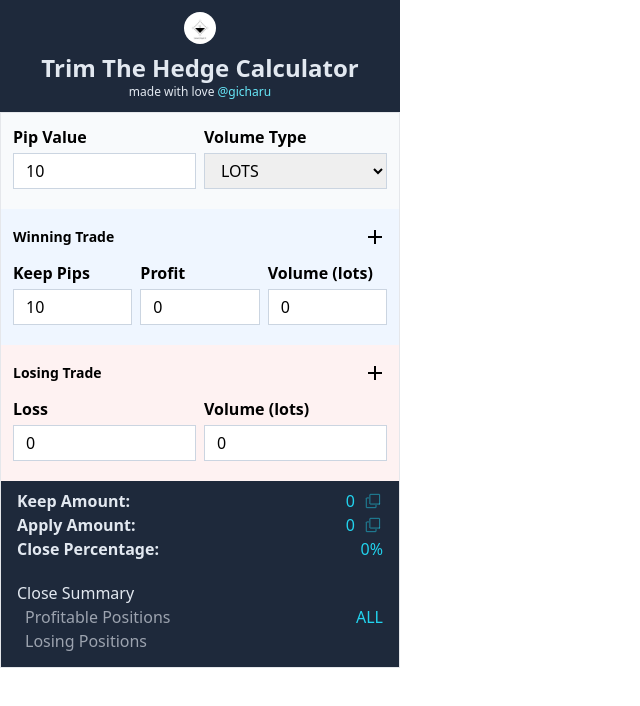
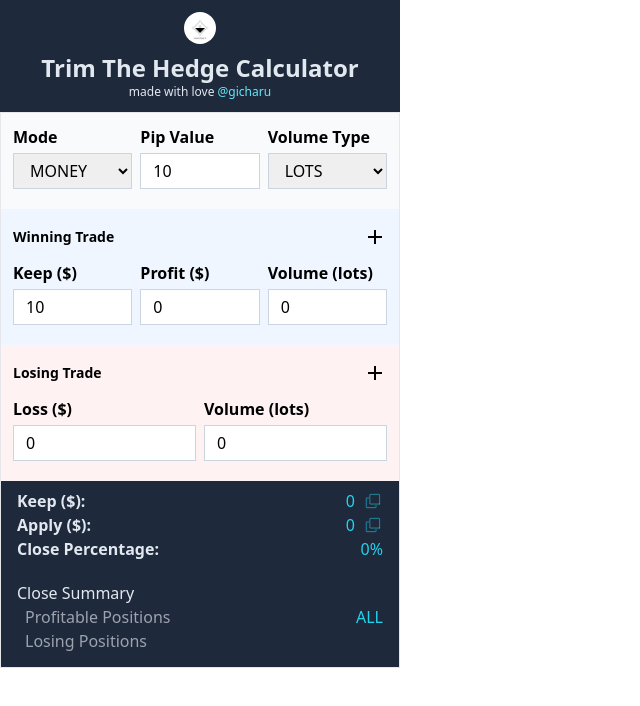
Before and after one commit to johngicharu/trim-the-hedge-calculator, a SvelteKit app: page / in a window 1280 px wide. Shown: the top 706 px of the page, without its empty margins (0-640 px from the left). Built offline with nearby package versions, Linux system fonts and the light colour scheme.

Commit message:
feat: use pips mode as opposed to always using money

```diff
--- a/src/lib/comps/ClosingTrades.svelte
+++ b/src/lib/comps/ClosingTrades.svelte
@@ -38,7 +38,8 @@
 								{close_item.lossVolume}
 								{$app_data.volumeType}
 								<span class="italic text-gray-400">
-									(-${close_item.lossAmount} Trade)
+									(-{$app_data.mode === 'MONEY' ? '$' : ''}{close_item.lossAmount}
+									{$app_data.mode === 'MONEY' ? 'Trade ' : 'pip Trade'})
 								</span>
 							</div>
 						</div>
--- a/src/lib/comps/LosingTrade.svelte
+++ b/src/lib/comps/LosingTrade.svelte
@@ -85,7 +85,7 @@
 	</div>
 	<div class="input_group">
 		<div class="input_wrapper">
-			<label for="loss">Loss</label>
+			<label for="loss">Loss ({$app_data.mode === 'MONEY' ? '$' : 'Pips'})</label>
 			<input type="number" name="loss" id="loss" bind:value={lossItem.lossAmount} />
 		</div>
 
--- a/src/lib/comps/ProfitableTrade.svelte
+++ b/src/lib/comps/ProfitableTrade.svelte
@@ -14,7 +14,7 @@
 	app_data.subscribe((apd) => {
 		if (
 			apd.activeProfitableTrade.index !== profitItem.index ||
-			apd.activeProfitableTrade.keepPips !== profitItem.keepPips ||
+			apd.activeProfitableTrade.keep !== profitItem.keep ||
 			apd.activeProfitableTrade.profitAmount !== profitItem.profitAmount ||
 			apd.activeProfitableTrade.profitVolume !== profitItem.profitVolume
 		) {
@@ -86,12 +86,12 @@
 
 	<div class="input_group">
 		<div class="input_wrapper">
-			<label for="keep_pips">Keep Pips</label>
-			<input type="number" name="keep_pips" id="keep_pips" bind:value={profitItem.keepPips} />
+			<label for="keep_value">Keep ({$app_data.mode === 'MONEY' ? '$' : 'Pips'})</label>
+			<input type="number" name="keep_value" id="keep_value" bind:value={profitItem.keep} />
 		</div>
 
 		<div class="input_wrapper">
-			<label for="profit">Profit</label>
+			<label for="profit">Profit ({$app_data.mode === 'MONEY' ? '$' : 'Pips'})</label>
 			<input type="number" name="profit" id="profit" bind:value={profitItem.profitAmount} />
 		</div>
 
--- a/src/lib/index.ts
+++ b/src/lib/index.ts
@@ -5,7 +5,7 @@ export const MAX_TRADES = 10;
 
 // place files you want to import through the `$lib` alias in this folder.
 export type IProfitItem = {
-	keepPips: number;
+	keep: number;
 	profitAmount: number;
 	profitVolume: number;
 	index: number;
@@ -20,6 +20,7 @@ export type ILossItem = {
 export type IAppData = {
 	pipValue: number;
 	volumeType: 'UNITS' | 'LOTS';
+	mode: 'MONEY' | 'PIPS';
 	activeProfitableTrade: IProfitItem;
 	activeLosingTrade: ILossItem;
 	profitTrades: IProfitItem[];
@@ -39,7 +40,7 @@ export async function addProfitableTrade() {
 	console.log('Add Profitable Trade');
 	app_data.update((d) => {
 		const newItem = {
-			keepPips: d.profitTrades[d.profitTrades.length - 1]?.keepPips || 10,
+			keep: d.profitTrades[d.profitTrades.length - 1]?.keep || 10,
 			profitAmount: 0,
 			profitVolume: 0,
 			index: d.profitTrades.length
--- a/src/lib/stores.ts
+++ b/src/lib/stores.ts
@@ -2,12 +2,13 @@ import { type IClosedResults, type IAppData } from '$lib';
 import { writable } from 'svelte/store';
 
 export const app_data = writable<IAppData>({
+	mode: 'MONEY',
 	pipValue: 10,
 	volumeType: 'LOTS',
-	activeProfitableTrade: { profitAmount: 0, keepPips: 10, profitVolume: 0, index: 0 },
+	activeProfitableTrade: { profitAmount: 0, keep: 10, profitVolume: 0, index: 0 },
 	activeLosingTrade: { lossAmount: 0, lossVolume: 0, index: 0 },
 	lossTrades: [{ lossAmount: 0, lossVolume: 0, index: 0 }],
-	profitTrades: [{ profitAmount: 0, keepPips: 10, profitVolume: 0, index: 0 }]
+	profitTrades: [{ profitAmount: 0, keep: 10, profitVolume: 0, index: 0 }]
 });
 
 const defaultClosedResults = {
--- a/src/routes/+page.svelte
+++ b/src/routes/+page.svelte
@@ -51,24 +51,27 @@
 
 	app_data.subscribe((data) => {
 		const amount_to_keep = data.profitTrades
-			.filter((t) => t.keepPips >= 0 && t.profitAmount >= 0 && t.profitVolume >= 0)
+			.filter((t) => t.keep >= 0 && t.profitAmount >= 0 && t.profitVolume >= 0)
 			.map(
 				(t) =>
-					(t.profitVolume / (data.volumeType === 'UNITS' ? 100000 : 1)) * data.pipValue * t.keepPips
+					(t.profitVolume / (data.volumeType === 'UNITS' ? 100000 : 1)) *
+					(data.mode === 'MONEY' ? data.pipValue : 1) *
+					t.keep
 			)
 			.reduce((a, b) => a + b);
 
 		const total_profit = data.profitTrades
-			.filter((t) => t.keepPips >= 0 && t.profitAmount >= 0 && t.profitVolume >= 0)
-			.map((t) => t.profitAmount)
+			.filter((t) => t.keep >= 0 && t.profitAmount >= 0 && t.profitVolume >= 0)
+			.map((t) => (data.mode === 'MONEY' ? t.profitAmount : t.profitAmount * t.profitVolume))
 			.reduce((a, b) => a + b);
 
-		let remaining_amount = total_profit - amount_to_keep;
+		let remaining_amount = total_profit - amount_to_keep; // Can be pips or pips * volume
+
 		const losingTrades = data.lossTrades
 			.filter((t) => isNumber(t.lossAmount) && isNumber(t.lossVolume))
 			.map((t) => ({
 				...t,
-				lossAmount: Math.abs(t.lossAmount),
+				lossAmount: Math.abs(data.mode === 'MONEY' ? t.lossAmount : t.lossAmount * t.lossVolume),
 				lossVolume: Math.abs(t.lossVolume)
 			}))
 			.sort((a, b) => b.lossAmount - a.lossAmount);
@@ -126,7 +129,10 @@
 								.reduce((a, b) => a + b)
 						: 0,
 				keepAmount: amount_to_keep,
-				losingTradesToClose: closedTrades
+				losingTradesToClose:
+					data.mode === 'MONEY'
+						? closedTrades
+						: closedTrades.map((t) => ({ ...t, lossAmount: t.lossAmount / t.lossVolume }))
 			};
 
 			closed_results.set(closedResults);
@@ -157,9 +163,19 @@
 		<div class="section">
 			<div class="input_group">
 				<div class="input_wrapper">
-					<label for="pip_value">Pip Value</label>
-					<input type="number" name="pip_value" id="pip_value" bind:value={$app_data.pipValue} />
+					<label for="mode">Mode</label>
+					<select name="mode" id="mode" bind:value={$app_data.mode}>
+						<option value="MONEY">MONEY</option>
+						<option value="PIPS">PIPS</option>
+					</select>
 				</div>
+
+				{#if $app_data.mode === 'MONEY'}
+					<div class="input_wrapper">
+						<label for="pip_value">Pip Value</label>
+						<input type="number" name="pip_value" id="pip_value" bind:value={$app_data.pipValue} />
+					</div>
+				{/if}
 
 				<div class="input_wrapper">
 					<label for="volume">Volume Type</label>
@@ -176,7 +192,7 @@
 
 		<div class="py-4 summary_section text-slate-200 bg-slate-800 min-h-[220px]">
 			<div class="keep_amount">
-				<div class="font-semibold">Keep Amount:</div>
+				<div class="font-semibold">Keep ({$app_data.mode === 'MONEY' ? '$' : 'Pips'}):</div>
 				<div class="content">
 					<button
 						on:click={() =>
@@ -194,7 +210,7 @@
 				</div>
 			</div>
 			<div class="keep_amount">
-				<div class="font-semibold">Apply Amount:</div>
+				<div class="font-semibold">Apply ({$app_data.mode === 'MONEY' ? '$' : 'Pips'}):</div>
 				<div class="content">
 					<button
 						on:click={() =>
@@ -225,20 +241,6 @@
 
 			<!-- Close Summary -->
 			<ClosingTrades trade_to_close={$closed_results.losingTradesToClose} />
-
-			<!-- {#if $close_partial_volume > $loss_volume}
-					<div class="remaining_profit">
-						<div class="font-semibold">Apply to Next Trade:</div>
-						<div class="content">
-							<div>
-								{+($profit_amount - ($keep_amount + $loss_amount)).toFixed(2)}
-							</div>
-							<div>
-								<CopyIcon />
-							</div>
-						</div>
-					</div>
-				{/if} -->
 			<div class="w-full h-10 spacer"></div>
 		</div>
 	</section>
```
